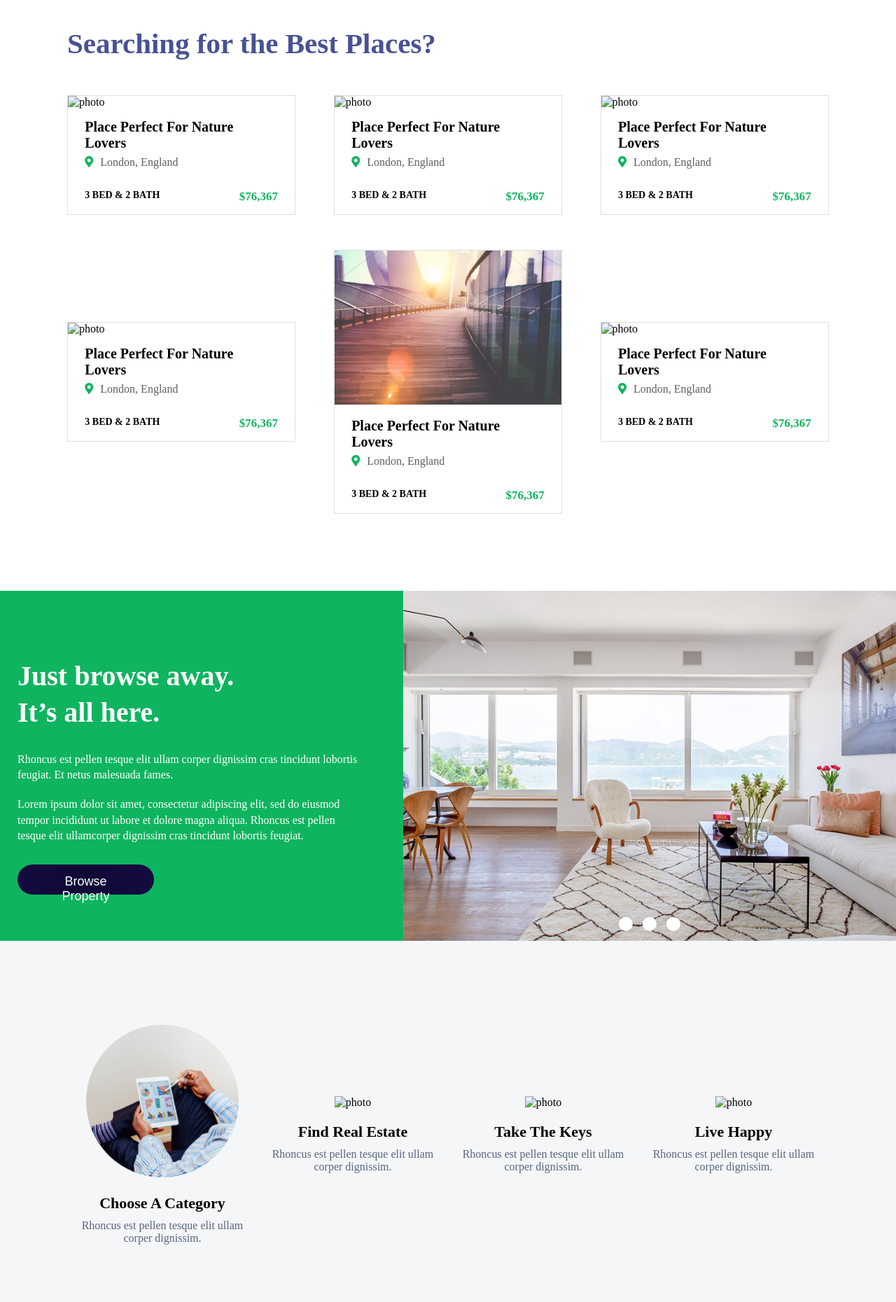
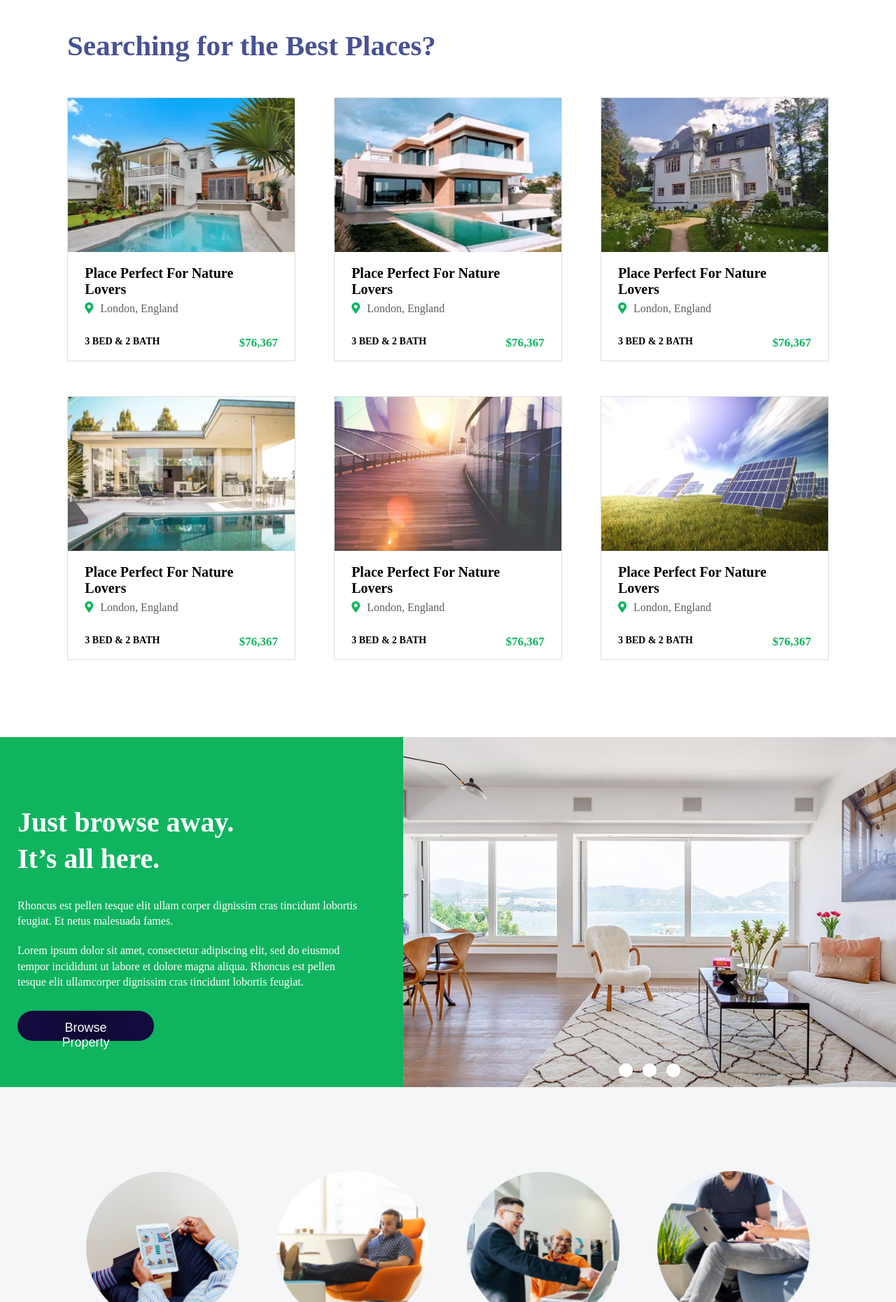
Before and after one commit to hamsaJaber22/Rolast-website, a plain HTML site: page index.html in a window 1280 px wide. Shown: the part 940-2800 px from the top of the page at 70% size. Drawn offline with Linux system fonts and the light colour scheme; files whose address does not match are found by name; a web font is replaced by a local one.

Commit message:
Update index.html

```diff
--- a/index.html
+++ b/index.html
@@ -17,7 +17,7 @@
         <div class="container">
             <div class="row">
                 <div class="logo">
-                    <a href="#"> <img alt="photo" src="../project3/assets/img/download.webp"></a>
+                    <a href="#"> <img alt="photo" src="./assets/img/download.webp"></a>
                 </div>
                 <div class="nav-item">
                     <div class="row">
@@ -76,7 +76,7 @@
                         <div class="row">
                             <div class="search-item">
                                 <div class="item">
-                                    <img alt="photo" src="../project3/assets/img/xservices1.png.pagespeed.ic.1_R57kamDd.webp" />
+                                    <img alt="photo" src="./assets/img/xservices1.png.pagespeed.ic.1_R57kamDd.webp" />
                                 </div>
                                 <div class="content">
                                     <div class="container-h">
@@ -92,7 +92,7 @@
 
                             <div class="search-item">
                                 <div class="item">
-                                    <img alt="photo" src="../project3/assets/img/xservices2.png.pagespeed.ic.yprNpQG2DE.webp" />
+                                    <img alt="photo" src="./assets/img/xservices2.png.pagespeed.ic.yprNpQG2DE.webp" />
                                 </div>
                                 <div class="content">
                                     <div class="container-h">
@@ -108,7 +108,7 @@
 
                             <div class="search-item">
                                 <div class="item">
-                                    <img alt="photo" src="../project3/assets/img/xservices3.png.pagespeed.ic.i8sna_zfiV.webp" />
+                                    <img alt="photo" src="./assets/img/xservices3.png.pagespeed.ic.i8sna_zfiV.webp" />
                                 </div>
                                 <div class="content">
                                     <div class="container-h">
@@ -124,7 +124,7 @@
 
                             <div class="search-item">
                                 <div class="item">
-                                    <img alt="photo" src="../project3/assets/img/xservices4.png.pagespeed.ic.6mFSfos0HA.webp" />
+                                    <img alt="photo" src="./assets/img/xservices4.png.pagespeed.ic.6mFSfos0HA.webp" />
                                 </div>
                                 <div class="content">
                                     <div class="container-h">
@@ -156,7 +156,7 @@
 
                             <div class="search-item">
                                 <div class="item">
-                                    <img alt="photo" src="../project3/assets/img/xservices6.png.pagespeed.ic._TQaxo0s8F.webp" />
+                                    <img alt="photo" src="./assets/img/xservices6.png.pagespeed.ic._TQaxo0s8F.webp" />
                                 </div>
                                 <div class="content">
                                     <div class="container-h">
@@ -228,7 +228,7 @@
                             </div>
 
                             <div class="item">
-                                <img alt="photo" src="../project3/assets/img/xclient2.png.pagespeed.ic.XnxxB4dj_P.webp" />
+                                <img alt="photo" src="./assets/img/xclient2.png.pagespeed.ic.XnxxB4dj_P.webp" />
                                 <div class="content">
                                     <h5><a href="#">find real estate</a></h5>
                                     <p>Rhoncus est pellen tesque elit ullam corper dignissim.</p>
@@ -236,7 +236,7 @@
                             </div>
 
                             <div class="item">
-                                <img alt="photo" src="../project3/assets/img/xclient3.png.pagespeed.ic.XyG0eRPlyc.webp" />
+                                <img alt="photo" src="./assets/img/xclient3.png.pagespeed.ic.XyG0eRPlyc.webp" />
                                 <div class="content">
                                     <h5><a href="#">take the keys</a></h5>
                                     <p>Rhoncus est pellen tesque elit ullam corper dignissim.</p>
@@ -244,7 +244,7 @@
                             </div>
 
                             <div class="item">
-                                <img alt="photo" src="../project3/assets/img/xclient4.png.pagespeed.ic.E_Cn3ttNJY.webp" />
+                                <img alt="photo" src="./assets/img/xclient4.png.pagespeed.ic.E_Cn3ttNJY.webp" />
                                 <div class="content">
                                     <h5><a href="#">live happy</a></h5>
                                     <p>Rhoncus est pellen tesque elit ullam corper dignissim.</p>
@@ -263,35 +263,35 @@
 
                 <div class=" choose-item ">
                     <div class="overlay">
-                        <img alt="photo" src="../project3/assets/img/xlocation1.png.pagespeed.ic.mfC69opv5z.webp " />
+                        <img alt="photo" src="./assets/img/xlocation1.png.pagespeed.ic.mfC69opv5z.webp " />
                         <button class="btn ">london (20)</button>
                     </div>
                 </div>
 
                 <div class="choose-item ">
                     <div class="overlay">
-                        <img alt="photo" src="../project3/assets/img/xlocation2.png.pagespeed.ic.JdoN1Wf_rt.webp " />
+                        <img alt="photo" src="./assets/img/xlocation2.png.pagespeed.ic.JdoN1Wf_rt.webp " />
                         <button class="btn ">texas (20)</button>
                     </div>
                 </div>
 
                 <div class="choose-item ">
                     <div class="overlay">
-                        <img alt="photo" src="../project3/assets/img/xlocation3.png.pagespeed.ic.bzVWvU3yKN.webp " />
+                        <img alt="photo" src="./assets/img/xlocation3.png.pagespeed.ic.bzVWvU3yKN.webp " />
                         <button class="btn ">new york (20)</button>
                     </div>
                 </div>
 
                 <div class="choose-item ">
                     <div class="overlay">
-                        <img alt="photo" src="../project3/assets/img/xlocation4.png.pagespeed.ic.bwSRfEmIQg.webp " />
+                        <img alt="photo" src="./assets/img/xlocation4.png.pagespeed.ic.bwSRfEmIQg.webp " />
                         <button class="btn ">tokyo (20)</button>
                     </div>
                 </div>
 
                 <div class="choose-item ">
                     <div class="overlay">
-                        <img alt="photo" src="../project3/assets/img/xservices3.png.pagespeed.ic.i8sna_zfiV.webp " />
+                        <img alt="photo" src="./assets/img/xservices3.png.pagespeed.ic.i8sna_zfiV.webp " />
                         <button class="btn ">sidney (20)</button>
                     </div>
                 </div>
```
